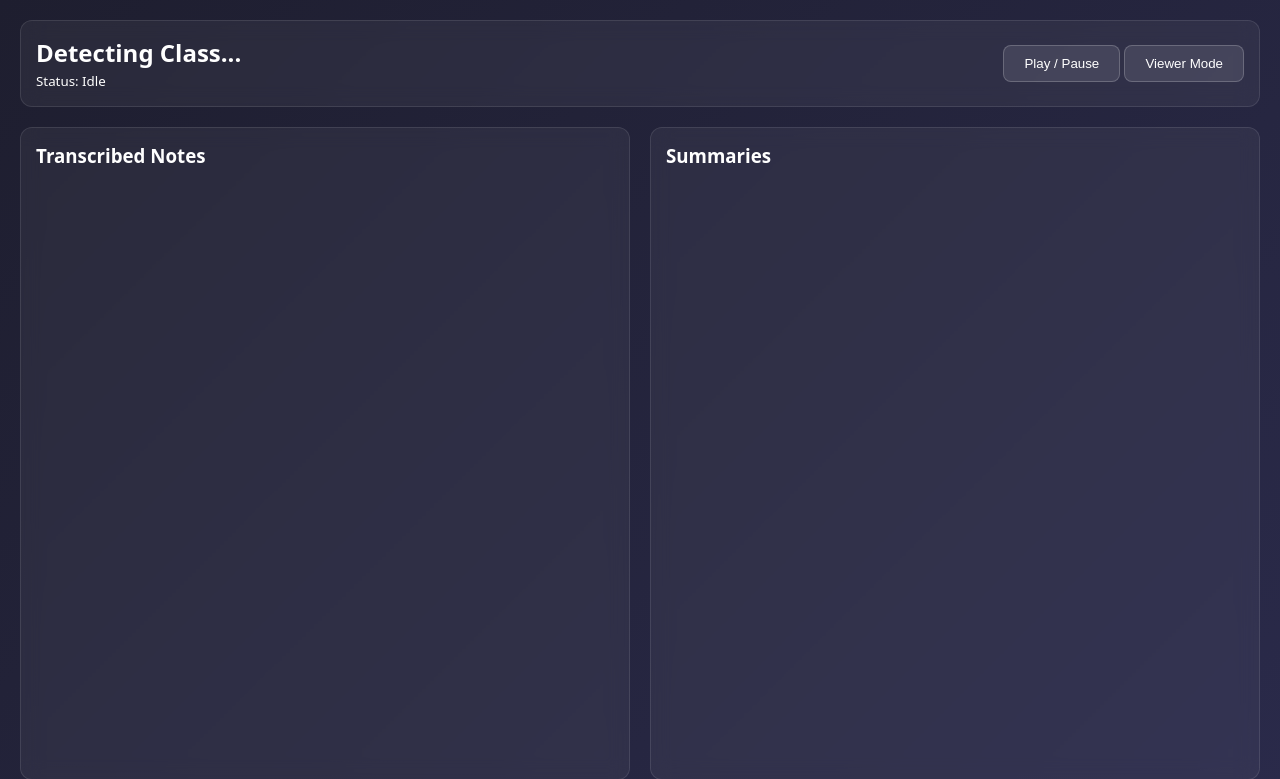
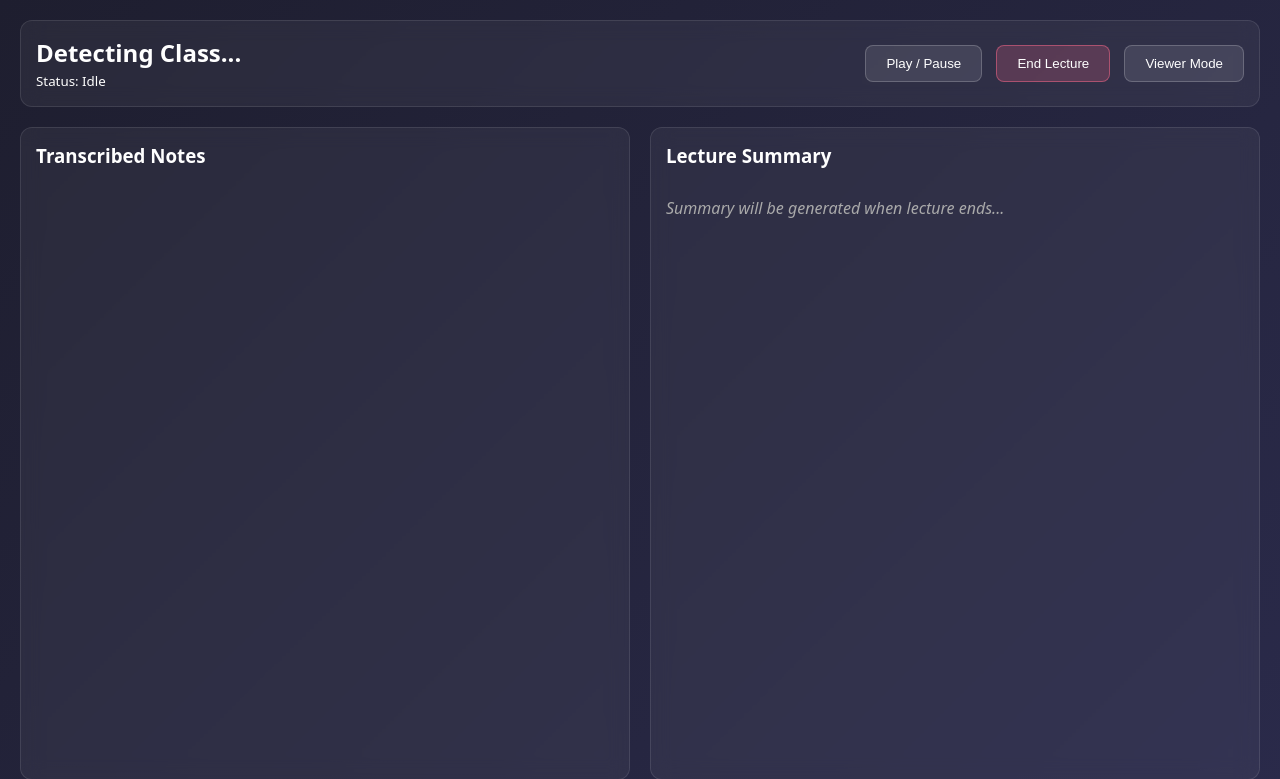
Before and after one commit to Wardium/SwiftNotes, a Flask app: page / in a window 1280 px wide. Shown: the top 779 px of the page. Run offline with Flask 3, Linux system fonts and the light colour scheme.

Commit message:
Enhance search panel and lecture summary display
Updated the layout and functionality of the search panel and summaries section in the HTML template. Added new styles and improved the display of lecture summaries.

```diff
--- a/templates/index.html
+++ b/templates/index.html
@@ -8,19 +8,20 @@
         body { font-family: system-ui; background: linear-gradient(135deg, #1e1e2f, #2a2a4a); color: white; margin: 0; padding: 20px; display: flex; flex-direction: column; height: 95vh; overflow: hidden; }
         .glass { background: rgba(255, 255, 255, 0.05); backdrop-filter: blur(10px); border: 1px solid rgba(255, 255, 255, 0.1); border-radius: 12px; padding: 15px; }
 
-        /* Top Navigation */
         nav { display: flex; justify-content: space-between; align-items: center; margin-bottom: 20px; }
-        button { background: rgba(255, 255, 255, 0.1); border: 1px solid rgba(255,255,255,0.2); color: white; padding: 10px 20px; border-radius: 8px; cursor: pointer; transition: 0.3s; }
+        button { background: rgba(255, 255, 255, 0.1); border: 1px solid rgba(255,255,255,0.2); color: white; padding: 10px 20px; border-radius: 8px; cursor: pointer; transition: 0.3s; margin-left: 10px; }
         button:hover { background: rgba(255, 255, 255, 0.2); }
+        .btn-stop { background: rgba(253, 107, 138, 0.2); border-color: rgba(253, 107, 138, 0.5); }
+        .btn-stop:hover { background: rgba(253, 107, 138, 0.4); }
 
-        /* Layout Grid */
         .workspace { display: flex; gap: 20px; flex: 1; overflow: hidden; }
         .col { flex: 1; display: flex; flex-direction: column; overflow-y: auto; gap: 10px; }
-        .note-card { background: rgba(0,0,0,0.2); padding: 15px; border-radius: 8px; border-left: 3px solid #6b8afd; }
+        .note-card { background: rgba(0,0,0,0.2); padding: 15px; border-radius: 8px; border-left: 3px solid #6b8afd; line-height: 1.5; }
 
-        /* Search Panel & Modals */
-        #search-panel { flex: 0.8; display: none; flex-direction: column; }
-        iframe { flex: 1; width: 100%; border: none; border-radius: 8px; background: white; }
+        /* New Native Search Panel */
+        #search-panel { flex: 0.7; display: none; flex-direction: column; border-left: 3px solid #fd6b8a; }
+        #search-content { background: rgba(0,0,0,0.3); padding: 15px; border-radius: 8px; flex: 1; overflow-y: auto; }
+
         #viewer-modal { display: none; position: absolute; top: 10%; left: 10%; right: 10%; bottom: 10%; z-index: 100; flex-direction: row; box-shadow: 0 10px 30px rgba(0,0,0,0.5); }
         #file-list { flex: 0.3; border-right: 1px solid rgba(255,255,255,0.1); overflow-y: auto; padding-right: 10px; }
         #file-content { flex: 0.7; padding-left: 20px; overflow-y: auto; white-space: pre-wrap; font-family: monospace; }
@@ -37,6 +38,7 @@
         </div>
         <div>
             <button onclick="togglePause()">Play / Pause</button>
+            <button class="btn-stop" onclick="endLecture()">End Lecture</button>
             <button onclick="toggleViewer()">Viewer Mode</button>
         </div>
     </nav>
@@ -48,13 +50,15 @@
         </div>
 
         <div class="col glass">
-            <h3 style="margin-top:0;">Summaries</h3>
-            <div id="summaries-container" class="col"></div>
+            <h3 style="margin-top:0;">Lecture Summary</h3>
+            <div id="summaries-container" class="col">
+                <em style="color: #aaa;">Summary will be generated when lecture ends...</em>
+            </div>
         </div>
 
         <div id="search-panel" class="glass">
-            <h3 style="margin-top:0;">AI Search Reference</h3>
-            <iframe id="search-frame" src=""></iframe>
+            <h3 style="margin-top:0;">AI Reference</h3>
+            <div id="search-content"></div>
         </div>
     </div>
 
@@ -62,12 +66,13 @@
     <div id="viewer-modal" class="glass">
         <div id="file-list"></div>
         <div id="file-content">Select a file to view its contents...</div>
-        <button onclick="toggleViewer()" style="position:absolute; top:15px; right:15px; background: red;">Close</button>
+        <button onclick="toggleViewer()" style="position:absolute; top:15px; right:15px; background: red; color: white;">Close</button>
     </div>
 
     <script>
         let searchTimeout;
         let knownNotesCount = 0;
+        let summaryDisplayed = false;
 
         async function fetchState() {
             const res = await fetch('/api/state');
@@ -76,40 +81,66 @@
             document.getElementById('class-name').innerText = state.class_name;
             document.getElementById('status').innerText = `Status: ${state.activity} | Recording: ${state.is_recording}`;
 
-            // Only append new notes
             if (state.notes.length > knownNotesCount) {
                 const newNotes = state.notes.slice(knownNotesCount);
                 newNotes.forEach(note => {
-                    if(typeof note === 'object') {
                     document.getElementById('notes-container').innerHTML += `<div class="note-card">${note.paragraph}</div>`;
-                        document.getElementById('summaries-container').innerHTML += `<div class="note-card" style="border-left-color:#fd6b8a">${note.summary}</div>`;
-                    }
                 });
                 knownNotesCount = state.notes.length;
             }
 
-            // Handle Search Intercept
+            // Display master summary if it exists
+            if (state.lecture_summary && !summaryDisplayed) {
+                const mdFormat = state.lecture_summary.replace(/\n/g, '<br>');
+                document.getElementById('summaries-container').innerHTML = `<div class="note-card" style="border-left-color:#fd6b8a">${mdFormat}</div>`;
+                summaryDisplayed = true;
+            }
+
+            // Trigger Search Intercept if AI provided a term
             if (state.search_query) {
-                triggerSearch(state.search_query);
-                fetch('/api/clear_search', { method: 'POST' }); // Reset immediately so it doesn't loop
+                triggerNativeSearch(state.search_query);
+                fetch('/api/clear_search', { method: 'POST' });
             }
         }
 
-        function triggerSearch(term) {
+        async function triggerNativeSearch(term) {
             const panel = document.getElementById('search-panel');
-            const iframe = document.getElementById('search-frame');
+            const searchContent = document.getElementById('search-content');
+
+            try {
+                // Fetch directly from Wikipedia API to bypass IFrame blocking
+                const res = await fetch(`https://en.wikipedia.org/api/rest_v1/page/summary/${encodeURIComponent(term)}`);
+                if (!res.ok) throw new Error('Not found');
+                const data = await res.json();
+
+                searchContent.innerHTML = `
+                    <h4 style="margin: 0 0 10px 0; color: #6b8afd;">${data.title}</h4>
+                    <p style="font-size: 0.9em; line-height: 1.4;">${data.extract}</p>
+                    <a href="${data.content_urls.desktop.page}" target="_blank" style="color: #fd6b8a; text-decoration: none; font-size: 0.85em;">Read full article...</a>
+                `;
+
                 panel.style.display = 'flex';
-            iframe.src = `https://html.duckduckgo.com/html/?q=${encodeURIComponent(term)}`;
 
                 clearTimeout(searchTimeout);
                 searchTimeout = setTimeout(() => {
                     panel.style.display = 'none';
-                iframe.src = "";
+                    searchContent.innerHTML = "";
                 }, 120000); // 2 minutes
+
+            } catch (err) {
+                console.log("Term not found on Wikipedia:", term);
+            }
         }
 
         async function togglePause() {
             await fetch('/api/toggle_pause', { method: 'POST' });
+        }
+
+        async function endLecture() {
+            if(confirm("End the lecture and generate the final summary?")) {
+                document.getElementById('summaries-container').innerHTML = `<em style="color: #fd6b8a;">Generating master summary...</em>`;
+                await fetch('/api/end_lecture', { method: 'POST' });
+            }
         }
 
         async function toggleViewer() {
@@ -121,7 +152,7 @@
                 const res = await fetch('/api/files');
                 const files = await res.json();
 
-                let listHtml = '<h3>Past Notes</h3>';
+                let listHtml = '<h3 style="margin-top:0;">Past Notes</h3>';
                 files.forEach(f => {
                     listHtml += `<div class="file-item" onclick="viewFile('${f.path.replace(/\\/g, '\\\\')}')">
                         <strong>${f.class}</strong><br><small>${f.date}</small>
@@ -141,7 +172,6 @@
             document.getElementById('file-content').innerText = data.content;
         }
 
-        // Poll every 2 seconds
         setInterval(fetchState, 2000);
     </script>
 </body>
```
Lines whose indentation alone changed are shown as unchanged.
